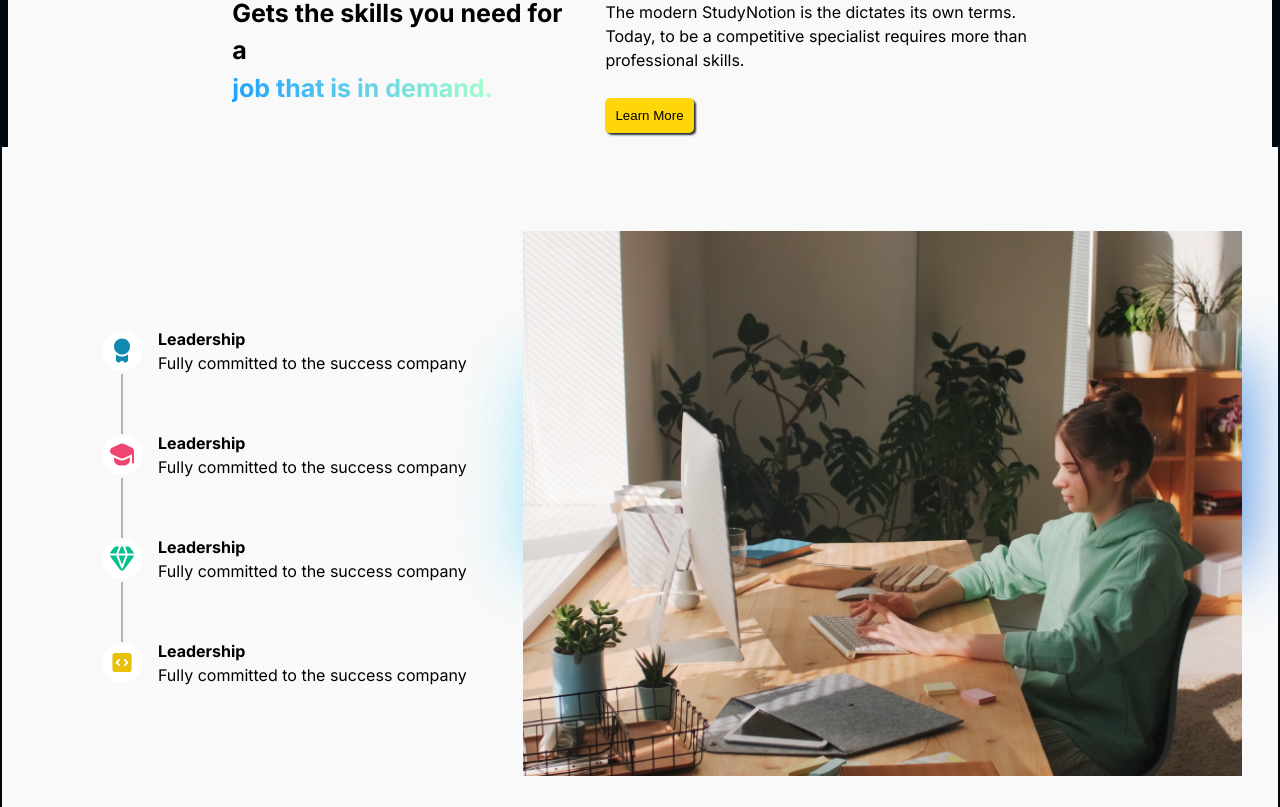
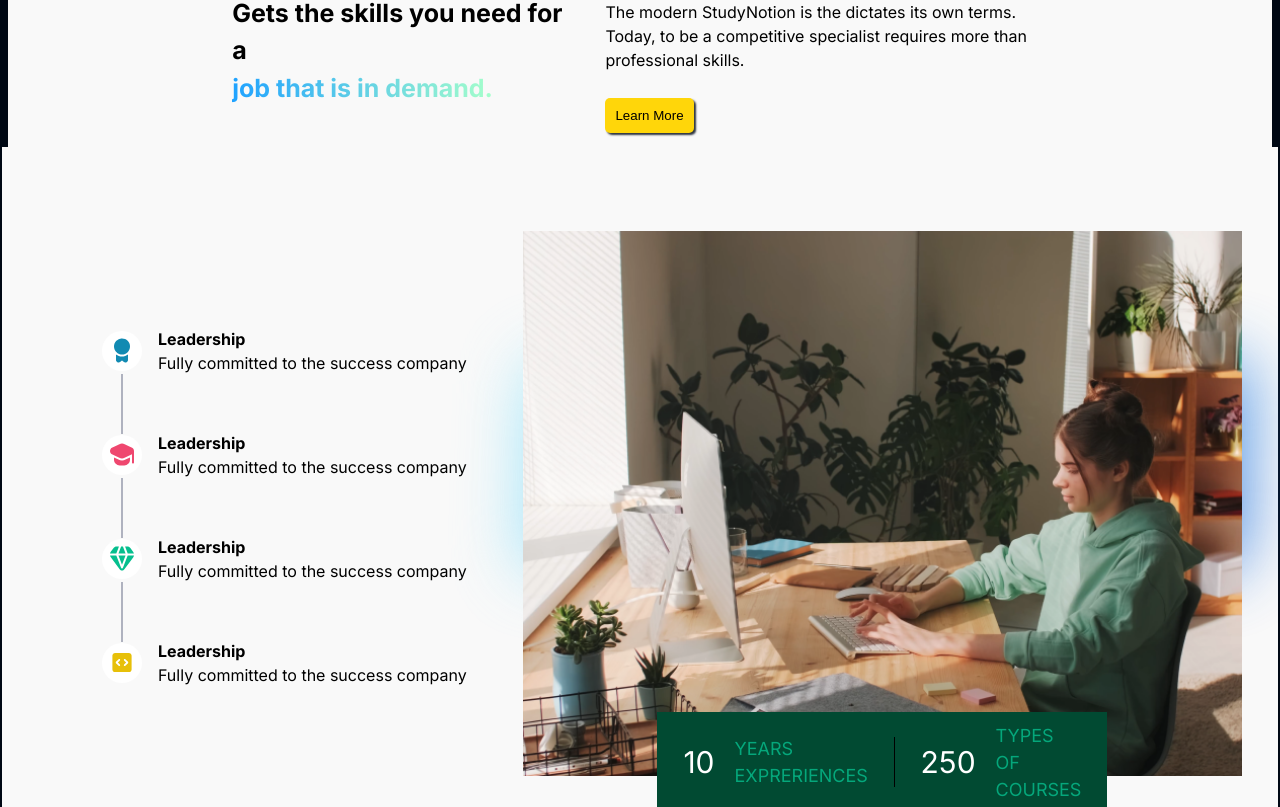
Before and after one commit to ChaitanyaZunzurkar/EdTech, a React (Vite) app in the folder Frontend/: page / in a window 1280 px wide. Shown: the part 1993-2800 px from the top of the page. Built offline with nearby package versions, Linux system fonts and the light colour scheme; the HTML template or start-up script is replaced by a standard one.

Commit message:
Adding learning section and instructor components in home page

```diff
--- /dev/null
+++ b/Frontend/src/Components/Instrcutor.jsx
@@ -0,0 +1,30 @@
+import style from '../Stylesheets/Instrcutor.module.css'
+import instrcutor from '../assets/Instructor.png'
+import SpecialText from './SpecialText'
+import { ButtonComponent } from '../Components/ButtonComponent'
+import { FaArrowRight } from 'react-icons/fa';
+
+const Instrcutor = () => {
+  return (
+    <div className={style.container}>
+        <div className={style.img}>
+            <img src={instrcutor} alt='Instrcutor' />
+        </div>
+        <div className={style.content}>
+            <div className={style.title}>
+                <b>Become an </b> {' '}
+                <SpecialText text={`instructor`} />
+            </div>
+            <div className={style.para}>
+                Instructors from around the world teach millions of students on StudyNotion. We provide the tools and skills to teach what you love.
+            </div>
+
+            <ButtonComponent active={true} path={'/signup'} text={'Start Teaching Today'}  >
+                <FaArrowRight className={style.arrow}/>
+            </ButtonComponent>
+        </div>
+    </div>
+  )
+}
+
+export default Instrcutor
--- /dev/null
+++ b/Frontend/src/Components/LearningLanguageSection.jsx
@@ -0,0 +1,28 @@
+import style from '../Stylesheets/Learninglanguage.module.css'
+import SpecialText from './SpecialText'
+import know_your_progress from '../assets/Know_your_progress.png'
+import plan_your_lessons from '../assets/Plan_your_lessons.png'
+import campare_with_other from '../assets/Compare_with_others.png'
+import { ButtonComponent } from '../Components/ButtonComponent'
+
+export default function LearningLanguageSection() {
+    return (
+        <div className={style.container}>
+            <div className={style.title}>
+                <b>Your swiss knife for </b> {' '}
+                <SpecialText text={`learning any language`} />
+            </div>
+            <div className={style.para}>
+                Using spin making learning multiple languages easy. with 20+ languages realistic voice-over, progress tracking, custom schedule and more.
+            </div>
+
+            <div className={style.images}>
+                <img src={know_your_progress} alt='img' className={style.img1} />
+                <img src={campare_with_other} alt='img' className={style.img2} />
+                <img src={plan_your_lessons} alt='img'  className={style.img3}/>
+            </div>
+
+            <ButtonComponent active={true} path={'/signup'} text={'Learn More'} />
+        </div>
+    )
+}
--- a/Frontend/src/Components/Timeline.jsx
+++ b/Frontend/src/Components/Timeline.jsx
@@ -52,9 +52,39 @@ export default function Timeline() {
                     <img src={timelineImg} alt='Timeline' className={style.timelineImg} />
                 </div>
                 <div className={style.radial}></div>
-                {/* <div className={style.img2}>
-                    <img src={} alt='timelineInfo' />
-                </div> */}
+                <div className={style.greenBlock}>
+                    <div
+                        style={{
+                            display:"flex",
+                            justifyContent:"space-between",
+                            alignItems:"center"
+                        }}
+                    >
+                        <p style={{fontSize:"30px" , padding:"0px 10px"}}>10</p>
+                        <p style={{
+                                margin:"0px",
+                                padding:"0px 10px",
+                                color:"#05A77B"
+                            }}>YEARS EXPRERIENCES</p>
+                    </div>
+                    <div className={style.line}></div>
+                    <div
+                        style={{
+                            display:"flex",
+                            justifyContent:"space-between",
+                            alignItems:"center"
+                        }}
+                    >
+                        <p style={{fontSize:"30px" , padding:"0px 10px"}}>250</p>
+                        <p
+                            style={{
+                                margin:"0px",
+                                padding:"0px 10px",
+                                color:"#05A77B"
+                            }}
+                        >TYPES OF COURSES</p>
+                    </div>
+                </div>
             </div>
         </div>
     )
--- a/Frontend/src/Pages/HomePage.jsx
+++ b/Frontend/src/Pages/HomePage.jsx
@@ -5,6 +5,8 @@ import SpecialText from '../Components/SpecialText'
 import { FaArrowRight } from 'react-icons/fa';
 import { ButtonComponent } from "../Components/ButtonComponent";
 import Timeline from "../Components/Timeline";
+import LearningLanguageSection from "../Components/LearningLanguageSection";
+import Instrcutor from "../Components/Instrcutor";
 
 export default function HomePage() {
   return (
@@ -92,6 +94,8 @@ export default WelcomeMessage;`}
 
         { /* section 5 */ }
         <Timeline />
+        <LearningLanguageSection />
+        <Instrcutor />
     </div>
   )
 }
--- /dev/null
+++ b/Frontend/src/Stylesheets/Instrcutor.module.css
@@ -0,0 +1,31 @@
+.container {
+    display: flex;
+    justify-content: center;
+    align-items: center;
+    margin: 6rem;
+}
+
+.content {
+    margin: 0px 7rem;
+}
+
+.title {
+    font-size: 35px;
+    padding: 15px 0px;
+    width: 50%;
+}
+
+.para {
+    display: flex;
+    justify-content: center;
+    text-align: start;
+    align-items: center;
+    flex-direction: column;
+    color: #999DAA;
+    width: 90%;
+    margin-bottom: 3rem;
+}
+
+.img img {
+    width: 600px;
+}
--- /dev/null
+++ b/Frontend/src/Stylesheets/Learninglanguage.module.css
@@ -0,0 +1,39 @@
+.container {
+    background-color: #F9F9F9;
+    display: flex;
+    justify-content: center;
+    align-items: center;
+    flex-direction: column;
+    width: 100%;
+    padding: 2.5rem 0px;
+}
+
+
+.title {
+    font-size: 28px;
+    color: black;
+}
+
+.para {
+    display: flex;
+    justify-content: center;
+    text-align: center;
+    align-items: center;
+    flex-direction: column;
+    color: #999DAA;
+    width: 40%;
+}
+
+.img1 {
+    margin-bottom: 100px;
+    margin-right: -20px;
+}
+
+.img2 {
+    margin-left: -100px;
+    margin-bottom: 15px;
+}
+.img3 {
+    margin-bottom: 65px;
+    margin-left: -150px;
+}
--- a/Frontend/src/Stylesheets/Timeline.module.css
+++ b/Frontend/src/Stylesheets/Timeline.module.css
@@ -68,7 +68,7 @@
     align-items: center;
     position: relative;
     z-index: 10;
-}/* Ellipse 2 */
+}
 
 .img1 {
     z-index: 10;
@@ -88,3 +88,30 @@
     flex-grow: 0;
     z-index: -1;
 }
+
+.greenBlock {
+    background-color: #014A32;
+    display: flex;
+    justify-content: space-evenly;
+    align-items: center;
+    width: 450px;
+    height: 100px;
+    position: absolute;
+    bottom: -30px;
+    z-index: 10;
+    padding:1rem;
+    box-sizing: border-box;
+}
+
+.line {
+    width: 2px;
+    height: 50px;
+    background-color: black;
+    margin: 0px 1rem;
+}
+
+.greenBlock p {
+    font-size: 18px;
+    padding: 2px;
+    color: white;
+}
```
